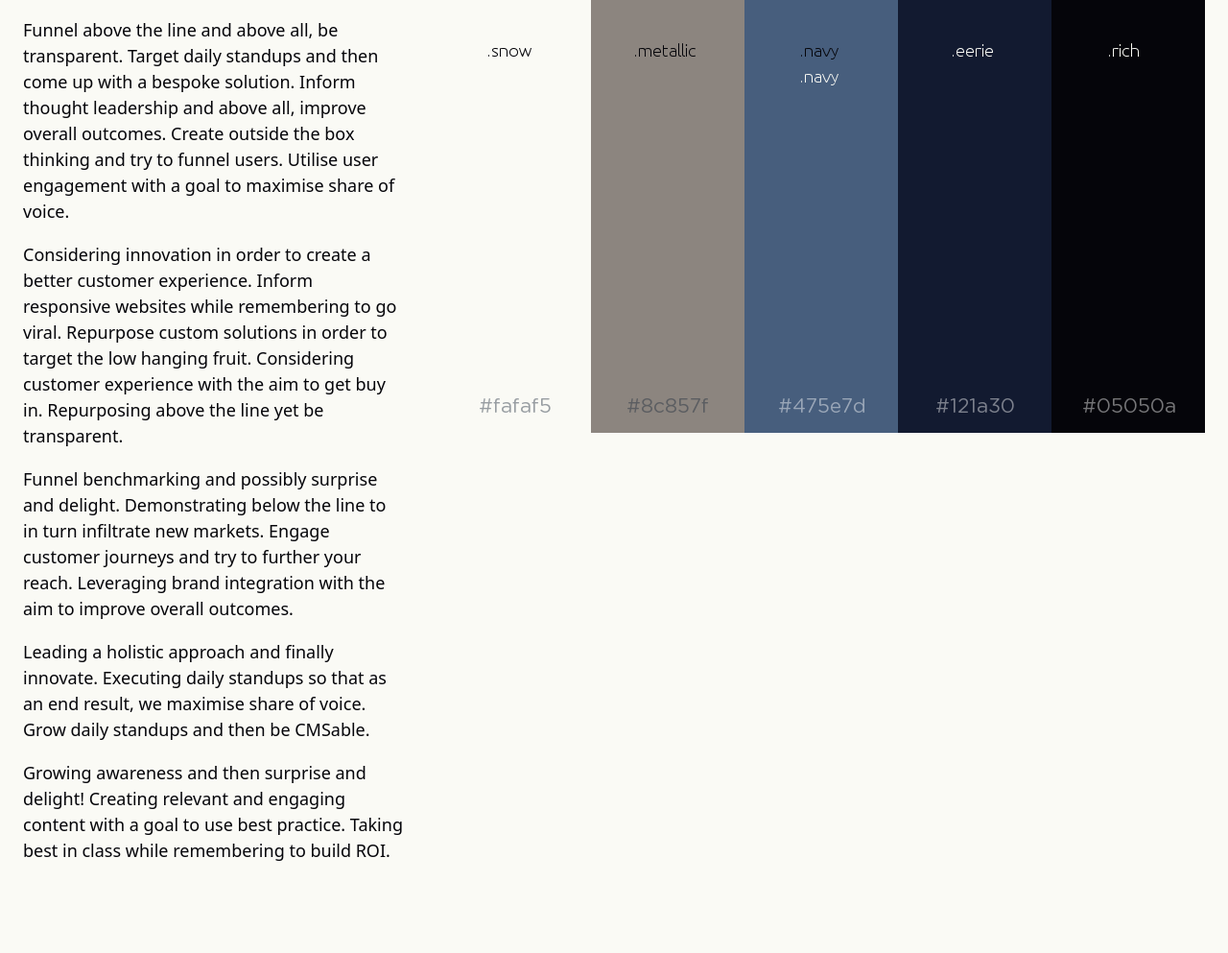
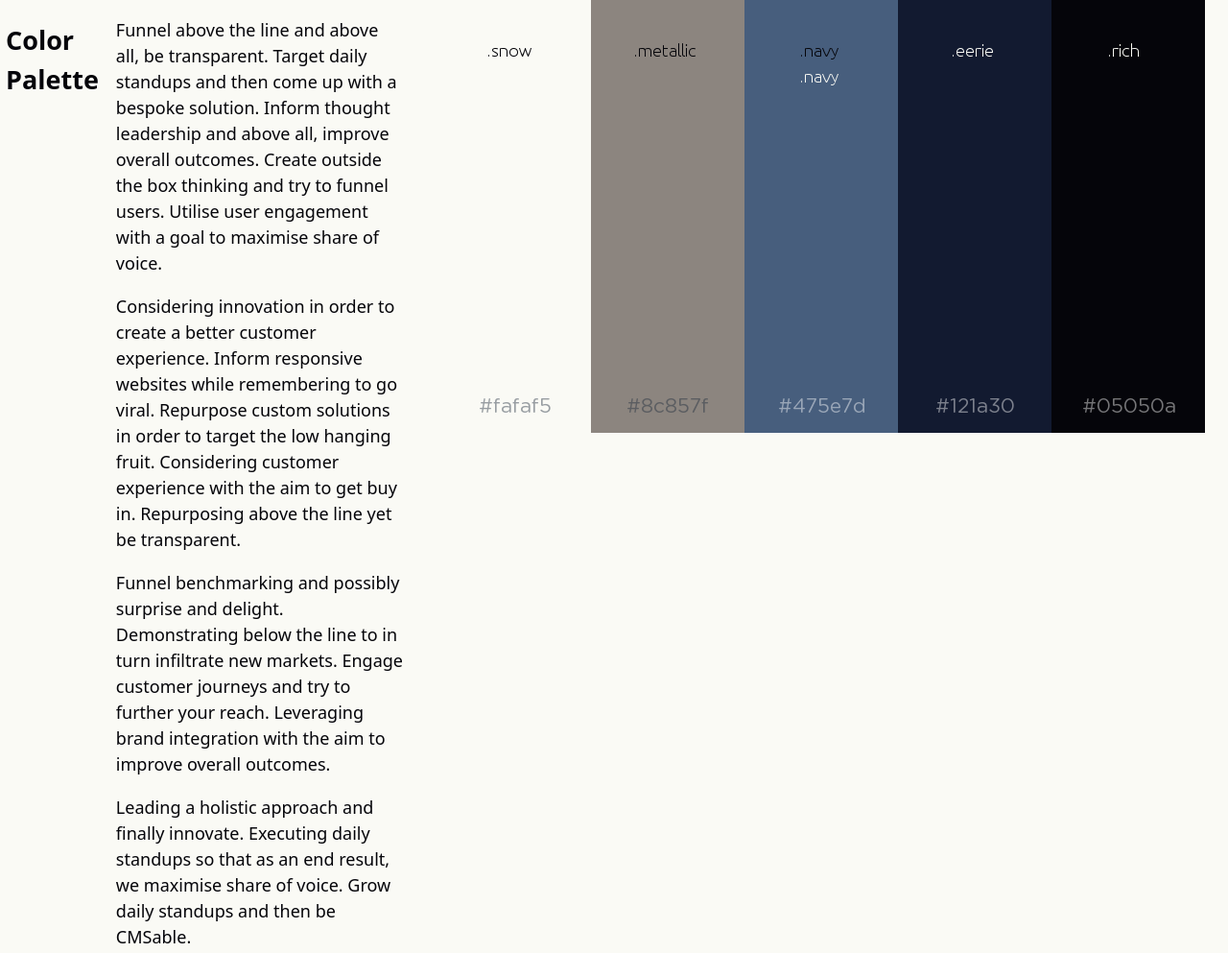
Before and after one commit to nalecu/SimpliciTheme, a plain HTML site: page index.html in a window 1280 px wide. Shown: the top 993 px of the page at 96% size. Before the commit the page ends 918 px from the top, so only its background shows below. Drawn offline with Linux system fonts and the light colour scheme.

Commit message:
Update index.html

```diff
--- a/index.html
+++ b/index.html
@@ -15,9 +15,11 @@
 	<meta name="theme-color" content="#ffffff">
 	<link href="assets/basic.css" rel="stylesheet" />
 </head>
-<body class="container">
+<body>
 	<header></header>
-	<main class="row">
+	<main class="container">
+		<section class="row">
+			<h2>Color Palette</h2>
 		<div class="column">
 			<p>Funnel above the line and above all, be transparent. Target daily standups and then come up with a bespoke solution. Inform thought leadership and above all, improve overall outcomes. Create outside the box thinking and try to funnel users. Utilise user engagement with a goal to maximise share of voice.</p>
 			<p>Considering innovation in order to create a better customer experience. Inform responsive websites while remembering to go viral. Repurpose custom solutions in order to target the low hanging fruit. Considering customer experience with the aim to get buy in. Repurposing above the line yet be transparent.</p>
@@ -26,6 +28,7 @@
 			<p>Growing awareness and then surprise and delight! Creating relevant and engaging content with a goal to use best practice. Taking best in class while remembering to build ROI.</p>
 		</div>
 		<div class="column"><img src="./assets/crisp-clear-morning-palette.png" alt="Crisp Clear Morning Palette"></div>
+		</section>
 	</main>
 	<footer class=""></footer>
 </body>
```
